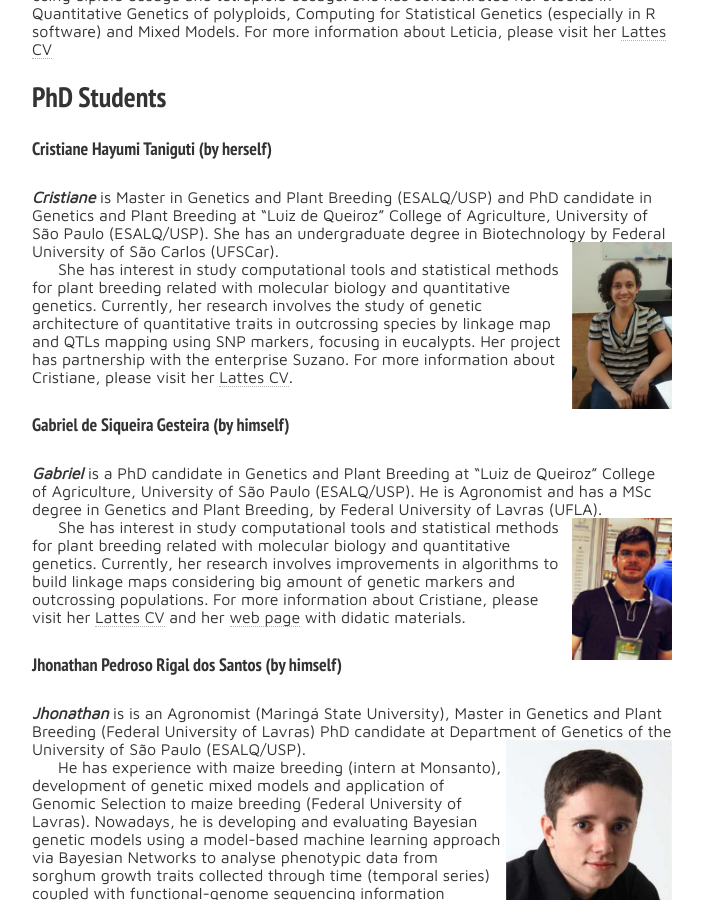
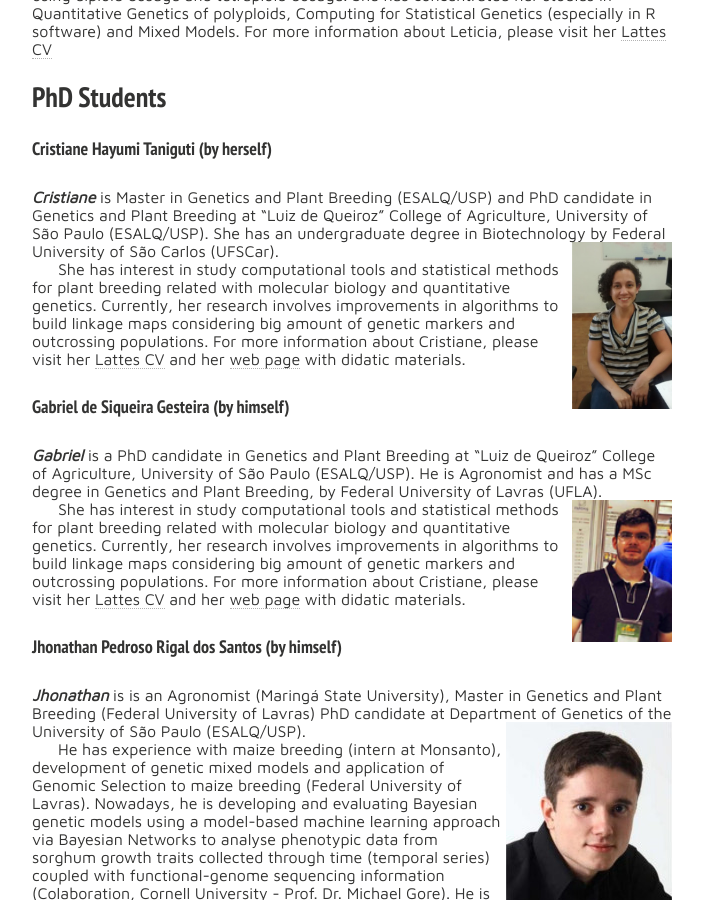
Before and after one commit to statgen-esalq/statgen-esalq.github.io, a Jekyll site: the page built from people.md, in a window 1280 px wide and 900 px high, scrolled down 1425 px. Shown: the whole window, without its empty margins (288-991 px from the left). Built offline with Jekyll 4.4.1, drawn with Linux system fonts in a browser that asks for light colours; nearby versions of some CDN libraries.

Commit message:
resizing

```diff
--- a/people.md
+++ b/people.md
@@ -52,7 +52,7 @@ She has an undergraduate degree in Biology and Master degree in Genetics and Pla
 
 _**Cristiane**_  is Master in Genetics and Plant Breeding (ESALQ/USP) and PhD candidate in Genetics and Plant Breeding at "Luiz de Queiroz" College of Agriculture, University of São Paulo (ESALQ/USP). She has an undergraduate degree in Biotechnology by Federal University of São Carlos (UFSCar). <img src="{{ site.url }}/images/Cristiane.jpg" width="100">{: .image-pull-right}
 
-She has interest in study computational tools and statistical methods for plant breeding related with molecular biology and quantitative genetics. Currently, her research involves the study of genetic architecture of quantitative traits in outcrossing species by linkage map and QTLs mapping using SNP markers, focusing in eucalypts. Her project has partnership with the enterprise Suzano. For more information about Cristiane, please visit her [Lattes CV](http://lattes.cnpq.br/5351325433180836).
+She has interest in study computational tools and statistical methods for plant breeding related with molecular biology and quantitative genetics. Currently, her research involves improvements in algorithms to build linkage maps considering big amount of genetic markers and outcrossing populations. For more information about Cristiane, please visit her [Lattes CV](http://lattes.cnpq.br/5351325433180836) and her [web page](http://cristianetaniguti.github.io/) with didatic materials.
 
 #### Gabriel de Siqueira Gesteira (by himself)
 
@@ -95,6 +95,6 @@ Currently she is doing a Scientific Initiation (CNPq) with the project "Developm
 
 #### Pedro Afonso Jaloto (by himself)
 
-**Pedro**_ is an undergraduate student at the University of São Paulo, majoring in Agronomy at the Luiz de Queiroz College of Agriculture (ESALQ/USP). <img src="{{ site.url }}/images/pedro.jpg" height="120">{: .image-pull-right}
+**Pedro**_ is an undergraduate student at the University of São Paulo, majoring in Agronomy at the Luiz de Queiroz College of Agriculture (ESALQ/USP). <img src="{{ site.url }}/images/pedro.jpg" height="90">{: .image-pull-right}
 
 His current project is the result of a partnership between Embrapa and the Lab, and is titled "Application of statistical methodologies for pedigree reconstruction in autopolyploidy using biallelic markers," focusing on Panicum Maximum. For more information about Pedro, please visit his [Lattes CV](http://lattes.cnpq.br/6739853439786505).
```
